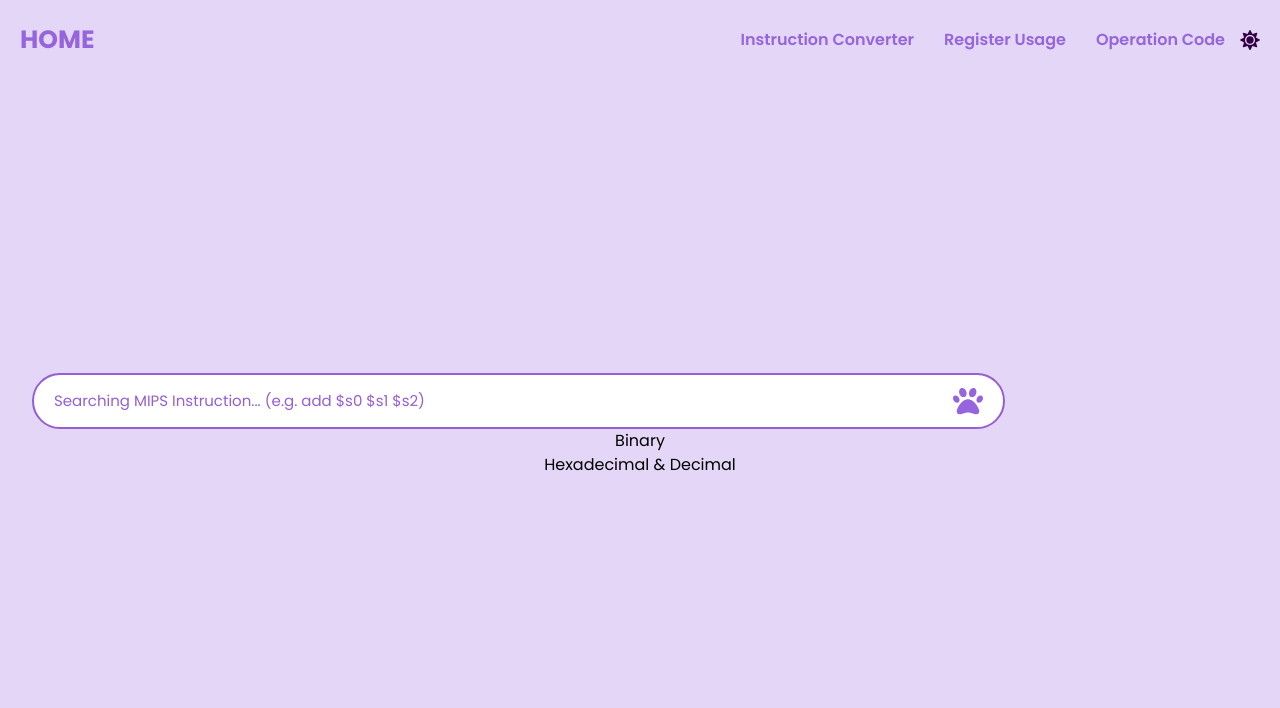
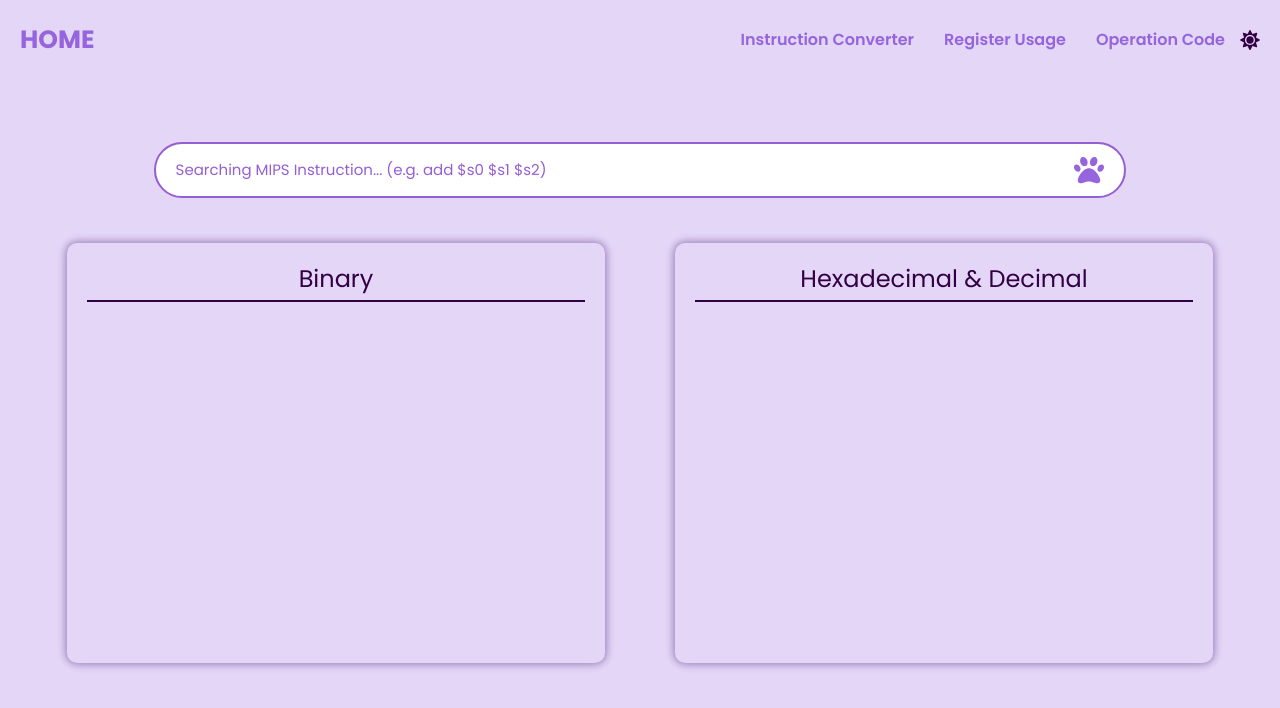
Before and after one commit to chihiro-203/mips-instruction-converter, a React (Vite) app in the folder frontend/converter/: page /result in a window 1280 px wide. Shown: the top 708 px of the page. Built offline with nearby package versions, Linux system fonts and the light colour scheme; a web font is replaced by a local one.

Commit message:
result design

```diff
--- a/frontend/converter/package.json
+++ b/frontend/converter/package.json
@@ -11,7 +11,9 @@
   },
   "dependencies": {
     "axios": "^1.7.2",
+    "install": "^0.13.0",
     "moment": "^2.30.1",
+    "npm": "^10.8.2",
     "react": "^18.3.1",
     "react-dom": "^18.3.1",
     "react-icons": "^5.2.1",
--- a/frontend/converter/src/components/SearchBar.jsx
+++ b/frontend/converter/src/components/SearchBar.jsx
@@ -4,7 +4,7 @@ import { FaPaw } from "react-icons/fa6";
 const SearchBar = ({inputWidth}) => {
   return (
     <div
-      className="bg-[white] h-fit flex items-center border-[#955ed3] justify-between px-2.5 py-[5px] rounded-[40px] border-[2.5px] border-solid"
+      className="m-auto bg-[white] h-fit flex items-center border-[#955ed3] justify-between px-2.5 py-[5px] rounded-[40px] border-[2.5px] border-solid"
         style={{ width: `${inputWidth}%` }}
     >
       <input
--- a/frontend/converter/src/components/Theme.jsx
+++ b/frontend/converter/src/components/Theme.jsx
@@ -28,6 +28,8 @@ const Theme = () => {
     const logoBoxs = document.querySelectorAll(".logo-box");
     const logoTexts = document.querySelectorAll(".logo-text");
     const cirBtns = document.querySelectorAll(".cir-btn");
+    const panels = document.querySelectorAll(".panel");
+    const lines = document.querySelectorAll(".line");
 
     logoBoxs.forEach(box => {
       box.classList.remove("light", "dark");
@@ -43,6 +45,16 @@ const Theme = () => {
       btn.classList.remove("light", "dark");
       btn.classList.add(mode);
     });
+
+    panels.forEach(panel => {
+      panel.classList.remove("light", "dark");
+      panel.classList.add(mode);
+    })
+
+    lines.forEach(line => {
+      line.classList.remove("light", "dark");
+      line.classList.add(mode);
+    })
   }, [mode]);
 
   return (
--- a/frontend/converter/src/index.css
+++ b/frontend/converter/src/index.css
@@ -105,6 +105,29 @@
       0.5px 0px 0.75px #9665dd, -0.5px 0px 0.75px #9665dd;
   }
 
+  .panel{
+    @apply h-[420px] w-[48%] text-center text-2xl shadow-[0px_4px_6px_rgba(95,60,145,0.2),0px_-4px_6px_rgba(95,60,145,0.2),4px_0px_6px_rgba(95,60,145,0.2),-4px_0px_6px_rgba(95,60,145,0.2)] mx-[35px] my-[45px] p-5 rounded-[10px]; /* font-family: ; */
+    text-shadow: 700;
+    background: var(--text);
+  }
+  .panel.dark {
+    @apply text-[#e3d6f6];
+  }
+  .panel.light {
+    @apply text-[#330044];
+  }
+  .line.light {
+    @apply mt-[5px] border-t-2 border-solid border-t-[#330044];
+  }
+  .line.dark {
+    @apply mt-[5px] border-t-2 border-solid border-t-[#e3d6f6];
+  }
+
+  .result {
+    @apply text-lg text-center text-white;
+    text-shadow: 600;
+  }
+
   .ref-title {
     @apply text-[50px] font-bold tracking-[0px] text-[#9665dd] mt-5 mb-10;
   }
--- a/frontend/converter/src/pages/Result.jsx
+++ b/frontend/converter/src/pages/Result.jsx
@@ -8,14 +8,13 @@ const Result = () => {
       <Navbar />
       <div className="flex flex-col items-center justify-center h-screen">
         <div className="max-w-[1350px] w-[95%] text-center justify-between mt-[50px]">
-          <SearchBar inputWidth={80}/>
-          <div className="results">
+          <SearchBar inputWidth={80} />
+          <div className="flex flex-row justify-between items-center w-full mt-[15px];">
             <div className="panel binary">
               <h4>Binary</h4>
               <div className="line"></div>
               <div
-                // style="margin-top: 15px; margin-bottom: 15px"
-                className="result"
+                className="result my-[15px]"
               ></div>
               <div></div>
             </div>
```
Also changed, not shown: 2 other files (tests, documents, lock files or other folders).
